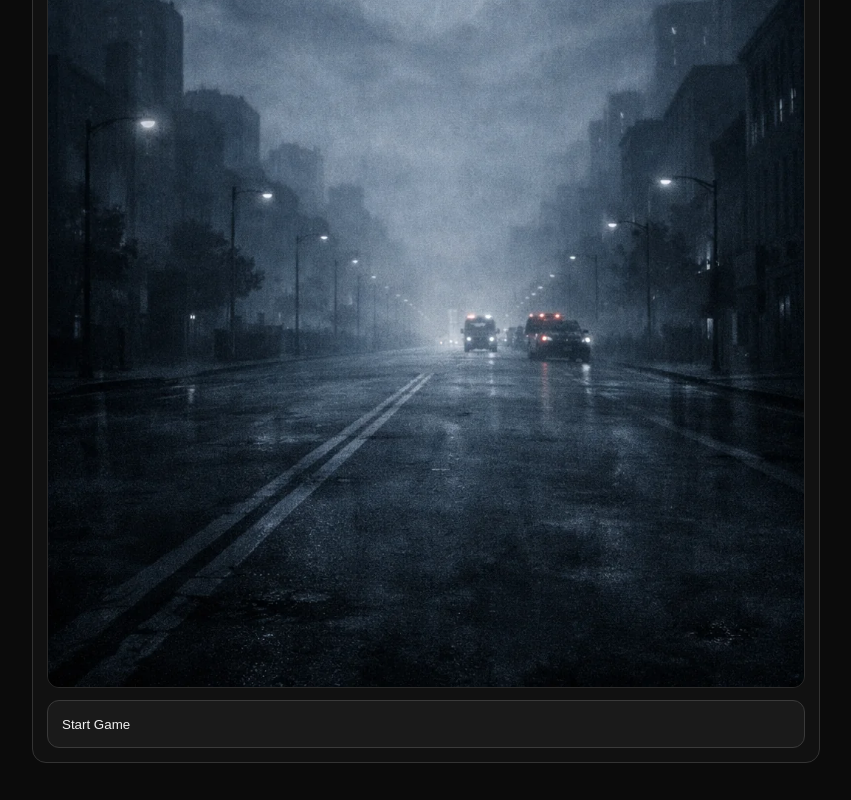
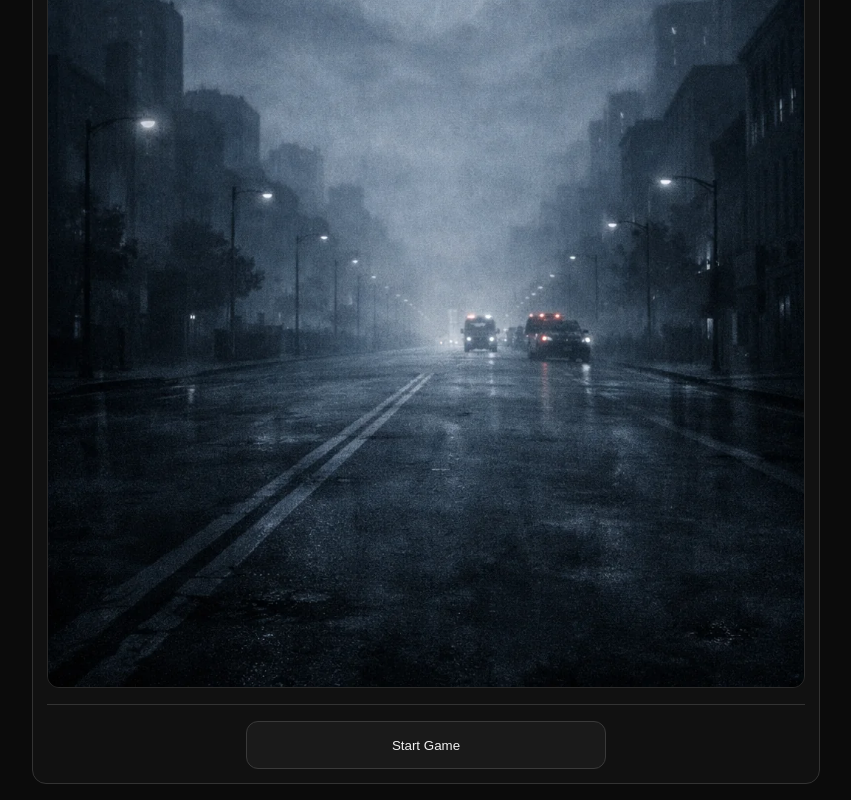
Before and after one commit to nishikigoi/project911, a website built with Vite: page index.html in a window 1280 px wide. Shown: the part 479-1279 px from the top of the page, without its empty margins (214-1065 px from the left). Before the commit the page ends 1258 px from the top, so only its background shows below. Built offline with nearby package versions, Linux system fonts and the light colour scheme.

Commit message:
Separate action buttons from choices

```diff
--- a/src/main.js
+++ b/src/main.js
@@ -87,6 +87,10 @@ function renderButtons(buttons) {
   return el("div", { class: "buttons" }, buttons);
 }
 
+function renderActions(buttons) {
+  return el("div", { class: "actions" }, buttons);
+}
+
 function render() {
   if (!app) return;
 
@@ -108,7 +112,7 @@ function render() {
       el("main", { class: "container" }, [
         el("div", { class: "card" }, [
           renderIllustration(TITLE_ILLUSTRATION, gameData?.meta.gameTitle ?? "911"),
-          renderButtons([
+          renderActions([
             el("button", { class: "btn", type: "button", onClick: startGame, text: "Start Game" })
           ])
         ])
@@ -124,7 +128,7 @@ function render() {
         el("div", { class: "card" }, [
           renderIllustration(clear.illustration, clear.title),
           renderTextBlock(clear.clearText),
-          renderButtons([
+          renderActions([
             el("button", { class: "btn secondary", type: "button", onClick: restart, text: "Restart" })
           ])
         ])
@@ -162,7 +166,9 @@ function render() {
           renderIllustration(scene.illustration, scene.title),
           renderTextBlock(scene.storyText),
           renderButtons([
-            ...choiceButtons,
+            ...choiceButtons
+          ]),
+          renderActions([
             el("button", { class: "btn secondary", type: "button", onClick: restart, text: "Restart" })
           ])
         ])
@@ -179,7 +185,7 @@ function render() {
         el("div", { class: "card" }, [
           renderIllustration(bad.illustration, bad.title),
           renderTextBlock(bad.deathText),
-          renderButtons([
+          renderActions([
             el("button", { class: "btn", type: "button", onClick: restart, text: "Start Over" })
           ])
         ])
--- a/src/style.css
+++ b/src/style.css
@@ -107,3 +107,16 @@ html, body {
   margin: 0;
   color: #bdbdbd;
 }
+
+.actions {
+  margin-top: 16px;
+  padding-top: 16px;
+  border-top: 1px solid #333;
+  display: flex;
+  justify-content: center;
+}
+
+.actions .btn {
+  width: min(360px, 100%);
+  text-align: center;
+}
```
